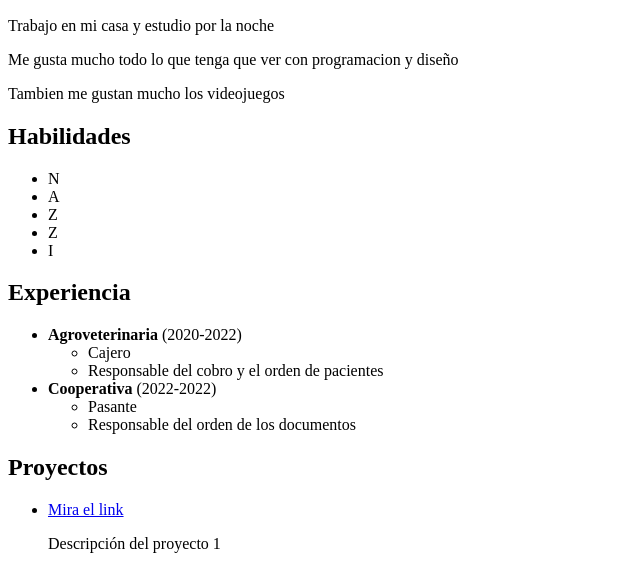
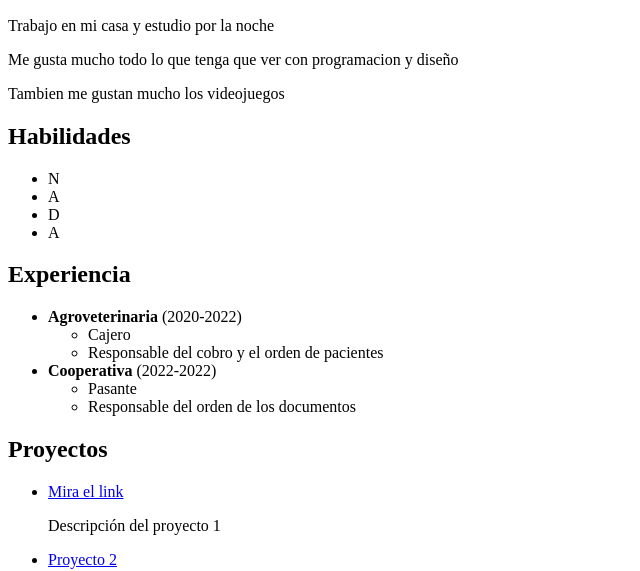
Before and after one commit to Blaicho/Miportfolio, a plain HTML site: page index.html in a window 1280 px wide. Shown: the part 191-762 px from the top of the page, without its empty margins (0-640 px from the left). Drawn offline with Linux system fonts and the light colour scheme.

Commit message:
Update index.html

```diff
--- a/index.html
+++ b/index.html
@@ -30,9 +30,8 @@
         <ul>
           <li>N</li>
           <li>A</li>
-          <li>Z</li>
-          <li>Z</li>
-          <li>I</li>
+          <li>D</li>
+          <li>A</li>
         </ul>
       </section>
       <section id="experiencia">
```
